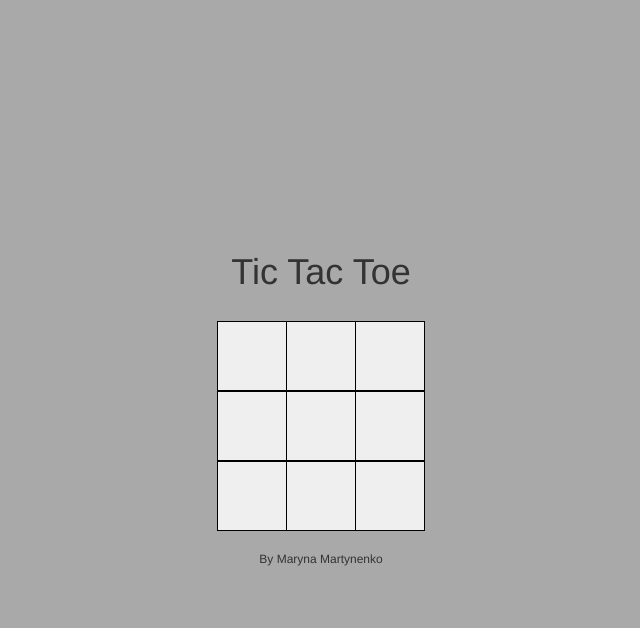
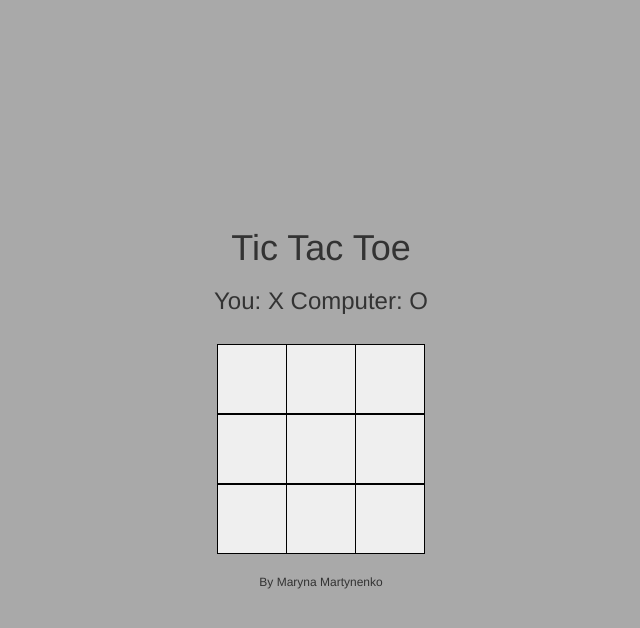
Before and after one commit to alivemary/TicTacToe, a plain HTML site: page index.html in a window 1280 px wide. Both pictures are taken after a click on the button 603 px from the left and 444 px from the top of the page. Shown: the whole page, without its empty margins (319-959 px from the left). Drawn offline with nearby package versions, Linux system fonts and the light colour scheme.

Commit message:
Choosing side added

```diff
--- a/index.html
+++ b/index.html
@@ -16,7 +16,10 @@
 <body class="text-center">
 
     <div id="mainWin" class="container-fluid hidden">
-        <header><h1>Tic Tac Toe</h1></header>
+        <header>
+            <h1>Tic Tac Toe</h1>
+            <h3></h3>
+        </header>
         <div class="row btn-group">
             <button type="button" class="btn btn-secondary" id="field1">
                 <canvas></canvas>
--- a/js/ticTacToe.js
+++ b/js/ticTacToe.js
@@ -1,4 +1,8 @@
 $(document).ready(function () {
+
+    drawX("#field10>canvas");
+    drawO("#field11>canvas");
+
     function drawX(where){
         var ctx = $(where)[0].getContext('2d');
         ctx.beginPath();
@@ -16,24 +20,28 @@ $(document).ready(function () {
         ctx.arc(35, 35, 20, 0, 2 * Math.PI);
         ctx.stroke();
     }
+    function game(simbol) {
+        var otherSimbol = (simbol == 'X') ? "O" : "X";
+        $('h3').html("You: "+simbol+" Computer: "+otherSimbol);
+    }
     $('button').on('click', function () {
         switch (this.id) {
             case 'field10':
                 {
-                    drawX("#" + this.id + '>canvas');
                     $('#mainWin').removeClass('hidden');
                     $('#startWin').addClass('hidden');
                     $('#loadWin').addClass('hidden');
                     $('#failWin').addClass('hidden');
+                    game("X");
                     break;
                 }
             case 'field11':
                 {
-                    drawO("#" + this.id + '>canvas');
                     $('#mainWin').removeClass('hidden');
                     $('#startWin').addClass('hidden');
                     $('#loadWin').addClass('hidden');
                     $('#failWin').addClass('hidden');
+                    game("O");
                     break;
                 }
             default:
```
